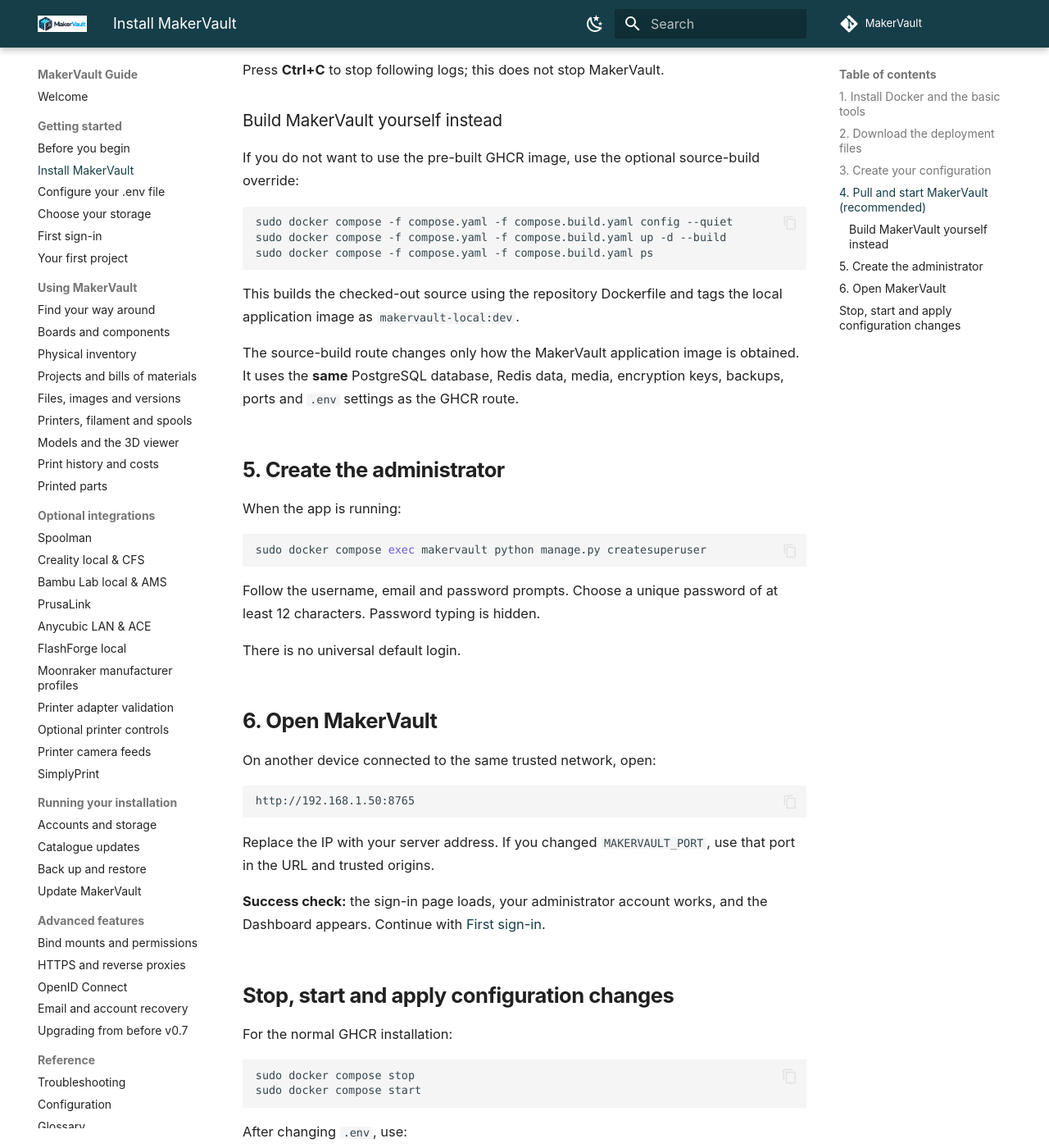
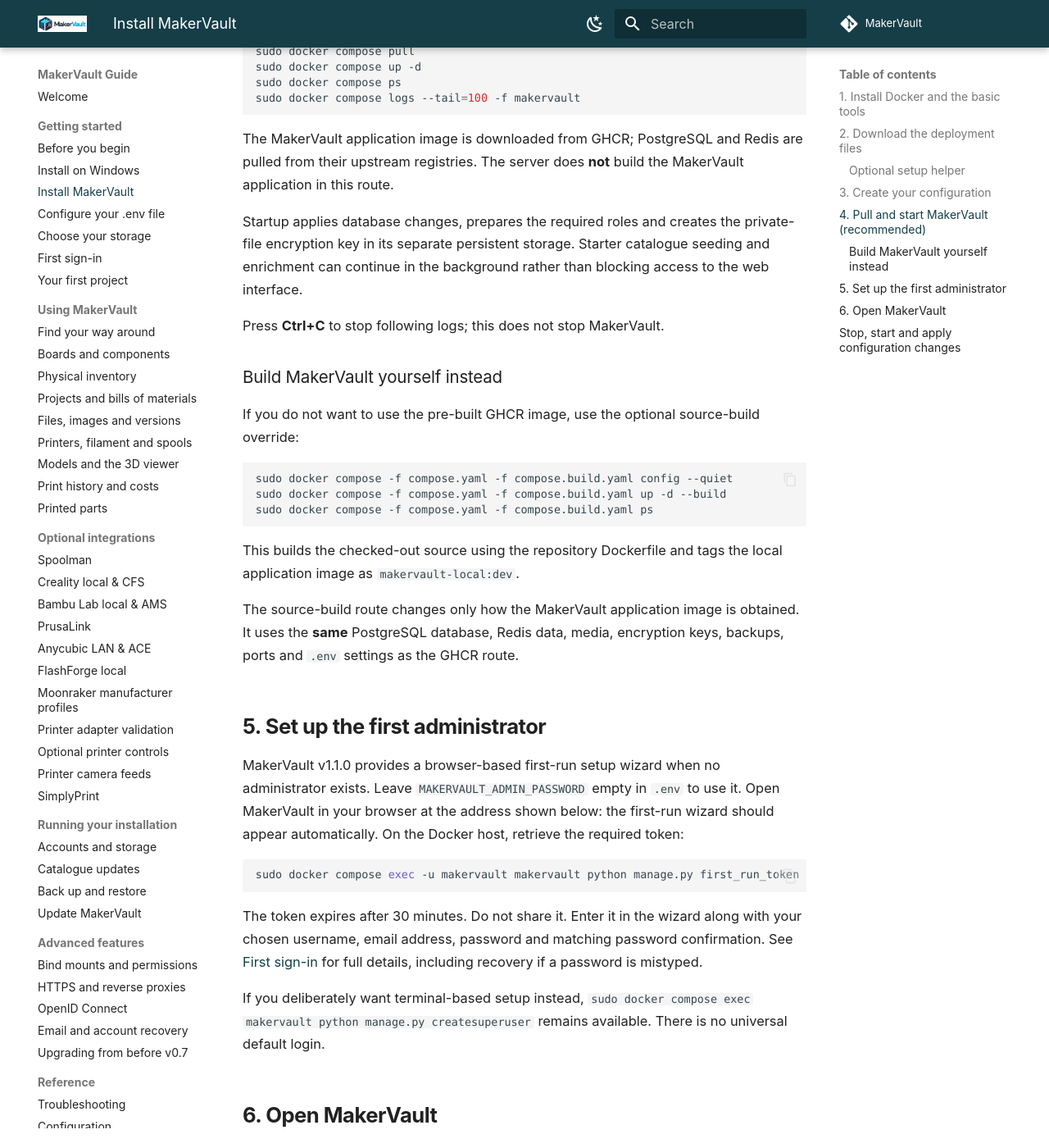
Before and after one commit to gavrd7/MakerVault, an MkDocs documentation site: the page built from docs/guide/getting-started/install.md, in a window 1280 px wide and 1400 px high, scrolled down 3587 px. Shown: the whole window at 82% size. Built offline with MkDocs 1.6.1 and Material for MkDocs 9.7.7, drawn with Linux system fonts in a browser that asks for light colours; comment, search, counter and statistics services are not loaded; some of the changed text lies outside the part shown.

Commit message:
Publish MakerVault v1.1.0 documentation and stable release references (#112)
* docs: stage v1.1.0 publication references and release highlights

* docs: stage v1.1.0 publication references and release highlights

* docs: correct v1.1 image pin and distinguish earlier first-run feature

* docs: document v1.1 restore compose discovery and clipboard fallback

* docs: sync newcomer setup guide with standalone documentation

* docs: sync newcomer setup guide with standalone documentation

* docs: sync newcomer setup guide with standalone documentation

* docs: make README quick-start use browser-first administrator setup

* docs: update guide footer to v1.1.0

* docs: resolve strict MkDocs warnings and simplify v1.1 sign-in guidance

* docs: resolve strict MkDocs warnings and simplify v1.1 sign-in guidance

````diff
--- a/docs/guide/getting-started/install.md
+++ b/docs/guide/getting-started/install.md
@@ -55,6 +55,10 @@
 
 You can pin a specific release later with `MAKERVAULT_IMAGE` if you prefer not to follow `latest`.
 
+### Optional setup helper
+
+The main repository already includes `python3 scripts/generate_env_secrets.py`. It creates `.env` from the example if needed and generates only `DJANGO_SECRET_KEY` and `POSTGRES_PASSWORD` when absent or placeholders, preserving user-defined settings and existing secrets. Use it when installing from a checkout that contains the script. For a new installation, the browser-based first-run administrator wizard is the recommended way to create the first administrator.
+
 ## 3. Create your configuration
 
 Before editing, read [Configure your .env file](environment.md) for an explanation of the entries, secret generation and what must change. Read [Choose your storage](storage.md) to decide between Docker-managed volumes and host folders.
@@ -62,10 +66,12 @@
 **Existing installation?** Keep your current `.env`; do not copy the example over it or regenerate its secrets. Use the [update guide](../administration/updates.md).
 
 ```bash
-python3 scripts/generate_env_secrets.py
+cp .env.example .env
+chmod 600 .env
+python3 -c "import secrets; print(secrets.token_urlsafe(64))"
 ```
 
-The setup script creates `.env` from the example, generates distinct Django and PostgreSQL secrets, and restricts file permissions to the current user. Rerunning it preserves already configured secrets and all other settings. Do not reuse production storage or database credentials for a test installation.
+Copy the generated random value. It is your **Django secret key**, not your login password or file-encryption key. Generate a second value for the database password by running the Python command again.
 
 Find your server's network address:
 
@@ -97,7 +103,7 @@
 To pin MakerVault to one published version, optionally add:
 
 ```dotenv
-MAKERVAULT_IMAGE=ghcr.io/gavrd7/makervault:1.0.2
+MAKERVAULT_IMAGE=ghcr.io/gavrd7/makervault:1.1.0
 ```
 
 If that setting is omitted, Compose uses `ghcr.io/gavrd7/makervault:latest`.
@@ -116,7 +122,7 @@
 
 The MakerVault application image is downloaded from GHCR; PostgreSQL and Redis are pulled from their upstream registries. The server does **not** build the MakerVault application in this route.
 
-Startup applies database changes, creates roles and starter catalogues, and creates the private-file encryption key in its separate persistent storage.
+Startup applies database changes, prepares the required roles and creates the private-file encryption key in its separate persistent storage. Starter catalogue seeding and enrichment can continue in the background rather than blocking access to the web interface.
 
 Press **Ctrl+C** to stop following logs; this does not stop MakerVault.
 
@@ -134,17 +140,17 @@
 
 The source-build route changes only how the MakerVault application image is obtained. It uses the **same** PostgreSQL database, Redis data, media, encryption keys, backups, ports and `.env` settings as the GHCR route.
 
-## 5. Create the administrator
+## 5. Set up the first administrator
 
-When the app is running:
+MakerVault v1.1.0 provides a browser-based first-run setup wizard when no administrator exists. Leave `MAKERVAULT_ADMIN_PASSWORD` empty in `.env` to use it. Open MakerVault in your browser at the address shown below: the first-run wizard should appear automatically. On the Docker host, retrieve the required token:
 
 ```bash
-sudo docker compose exec makervault python manage.py createsuperuser
+sudo docker compose exec -u makervault makervault python manage.py first_run_token
 ```
 
-Follow the username, email and password prompts. Choose a unique password of at least 12 characters. Password typing is hidden.
+The token expires after 30 minutes. Do not share it. Enter it in the wizard along with your chosen username, email address, password and matching password confirmation. See [First sign-in](first-sign-in.md#first-administrator-on-a-new-installation) for full details, including recovery if a password is mistyped.
 
-There is no universal default login.
+If you deliberately want terminal-based setup instead, `sudo docker compose exec makervault python manage.py createsuperuser` remains available. There is no universal default login.
 
 ## 6. Open MakerVault
 
@@ -156,7 +162,7 @@
 
 Replace the IP with your server address. If you changed `MAKERVAULT_PORT`, use that port in the URL and trusted origins.
 
-**Success check:** the sign-in page loads, your administrator account works, and the Dashboard appears. Continue with [First sign-in](first-sign-in.md).
+**Success check:** the first-run wizard appears if no administrator exists; after setup, your administrator account can sign in and the Dashboard appears. Continue with [First sign-in](first-sign-in.md).
 
 ## Stop, start and apply configuration changes
 
--- a/mkdocs.yml
+++ b/mkdocs.yml
@@ -51,11 +51,12 @@
   - assets/guide.css
 extra:
   generator: false
-copyright: MakerVault · Guide for v1.0.0 · Stable release
+copyright: MakerVault · Guide for v1.1.0 · Stable release
 nav:
   - Welcome: index.md
   - Getting started:
       - Before you begin: getting-started/before-you-begin.md
+      - Install on Windows: getting-started/windows.md
       - Install MakerVault: getting-started/install.md
       - Configure your .env file: getting-started/environment.md
       - Choose your storage: getting-started/storage.md
````
Also changed, not shown: README.md (+13 -6 lines), docs/guide/administration/backup.md (+11 -1 lines), docs/guide/getting-started/environment.md (+3 -3 lines), docs/guide/getting-started/first-sign-in.md (+56 -8 lines), docs/guide/index.md (+2 -2 lines).
